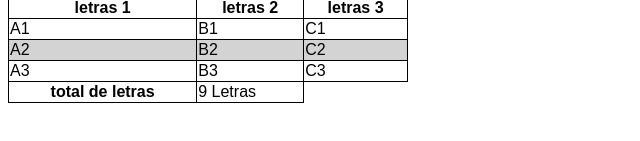
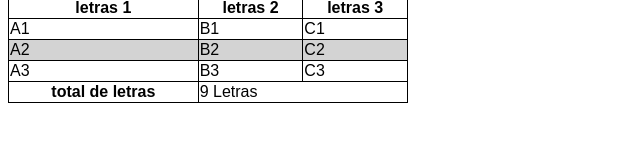
Before and after one commit to fedlferreira/html-css, a plain HTML site: page exercicios/ex 023/index.html in a window 1280 px wide. Shown: the part 117-258 px from the top of the page, 0-640 px from the left. Drawn offline with Linux system fonts and the light colour scheme.

Commit message:
atualização abelas

```diff
--- a/exercicios/ex 023/index.html
+++ b/exercicios/ex 023/index.html
@@ -72,7 +72,7 @@
             </tbody>
             <tfoot>
                 <th scope="row">total de letras</th>
-                <td>9 Letras</td>
+                <td colspan="2">9 Letras</td>
             </tfoot>
 
         </table>
```
